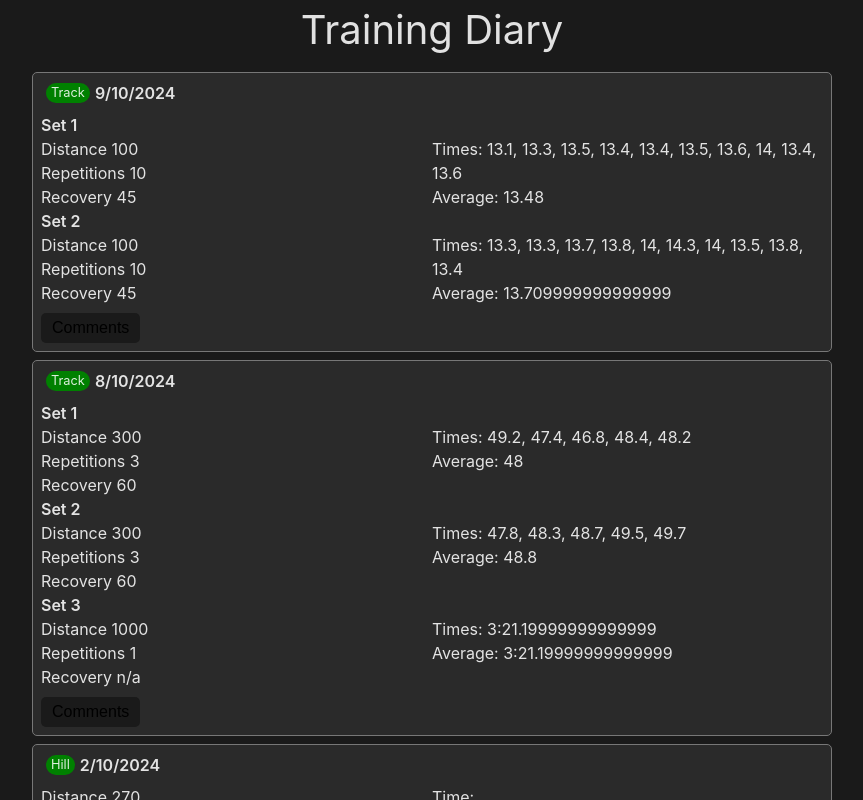
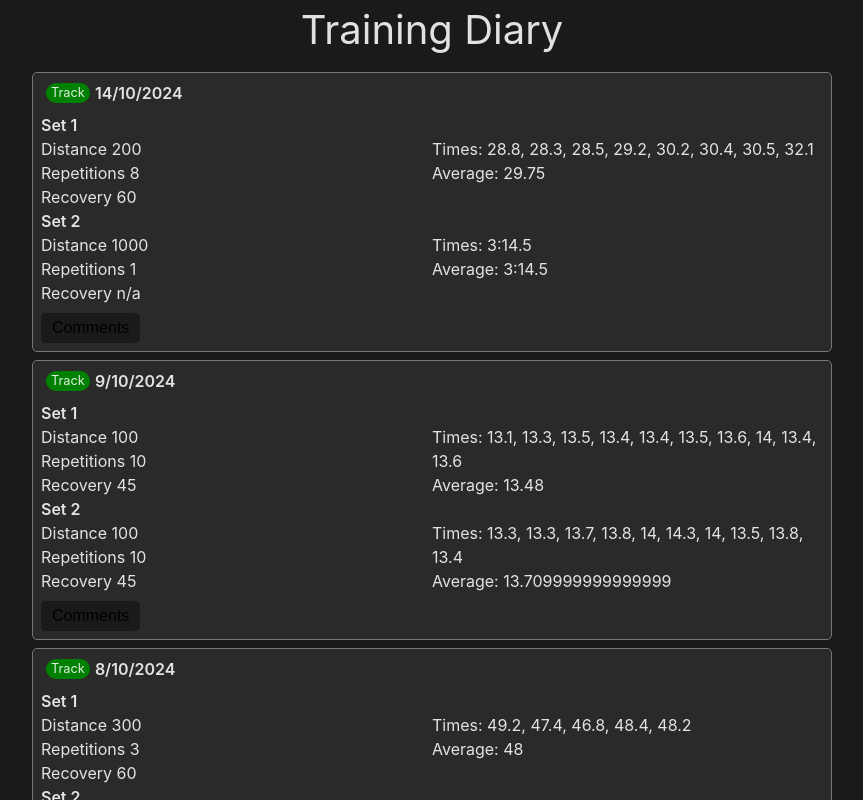
Before and after one commit to rs96/training, a React (Vite) app: page / in a window 1280 px wide. Shown: the top 800 px of the page, without its empty margins (208-1071 px from the left). Built offline with nearby package versions, Linux system fonts and the light colour scheme.

Commit message:
add session

```diff
--- a/src/data/data.ts
+++ b/src/data/data.ts
@@ -110,6 +110,51 @@ const WINTER: Session[] = [
         "First few reps felt easy. Middle couple felt mentally tough, as lots more to go. Final few hurt a little, not a lot.",
     },
   },
+  {
+    date: 1728946800000,
+    sets: [
+      {
+        repetitions: 8,
+        distances: [200],
+        recovery: [60],
+        times: [28.8, 28.3, 28.5, 29.2, 30.2, 30.4, 30.5, 32.1],
+      },
+      {
+        repetitions: 1,
+        distances: [1000],
+        recovery: "n/a",
+        times: [194.5],
+      },
+    ],
+    type: SessionType.Track,
+    comments: {
+      coach: "",
+      athlete: "This is ",
+    },
+  },
+  {
+    date: 0,
+    sets: [
+      {
+        repetitions: 1,
+        distances: [600, 500, 500, 400, 400, 400],
+        recovery: "jogback",
+        times: [98.8, 82.0, 83.6, 64.8, 67.3, 63.7],
+      },
+      {
+        repetitions: 3,
+        distances: [100],
+        recovery: "walkback",
+        times: [12.7, 12.4, 12.5],
+      },
+    ],
+    type: SessionType.Track,
+    comments: {
+      athlete:
+        "Harder than it seemed, the jog recoveries were around 3 minutes",
+      coach: "",
+    },
+  },
 ];
 
 export { WINTER };
```
